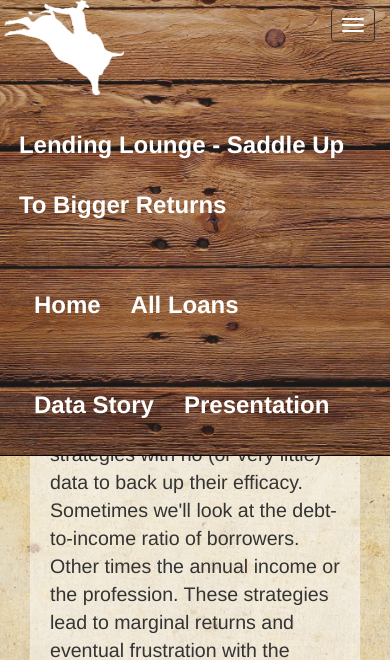
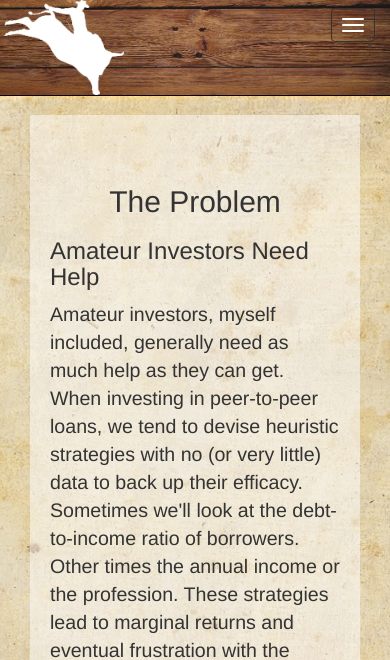
Before and after one commit to DrRoad/LendingLoungeWebApp, a Flask app: page /data_story in a window 390 px wide. Shown: the top 660 px of the page. Run offline with Flask 2, Linux system fonts and the light colour scheme; parts of the project's set-up code (start-up, migrations or seed data) failed here and were passed over; some libraries are stand-ins or nearby versions.

Commit message:
added media to css

```diff
--- a/app/static/css/sb-admin.css
+++ b/app/static/css/sb-admin.css
@@ -62,6 +62,25 @@ body {
     #page-wrapper {
         padding: 10px;
     }
+}
+
+@media(max-width:767px) {
+    .top-nav>li {
+        width: 100%;
+        height: 60px;
+    }
+    .top-nav>li>a:hover,
+    .top-nav>li>a:focus,
+    .top-nav>.open>a,
+    .top-nav>.open>a:hover,
+    .top-nav>.open>a:focus {
+        background-color: rgba(255, 255, 255, 0.1);
+    }
+
+    #d3-chart-left {
+        display: none;
+    }
+
 }
 
 /* Top Navigation */
--- a/app/templates/base.html
+++ b/app/templates/base.html
@@ -39,10 +39,10 @@
                     <span class="icon-bar"></span>
                     <span class="icon-bar"></span>
                 </button>
-                <a class="navbar-brand" href="./index">Lending Lounge - Saddle Up To Bigger Returns</a>
+                <a class="navbar-brand collapse navbar-collapse" href="./index">Lending Lounge - Saddle Up To Bigger Returns</a>
             </div>
             <!-- Top Menu Items -->
-            <ul class="nav navbar-right top-nav">
+            <ul class="nav navbar-right top-nav collapse navbar-collapse navbar-ex1-collapse">
                 <li>
                     <a href="./index"> <b>Home</b></a>
                 </li>
```
